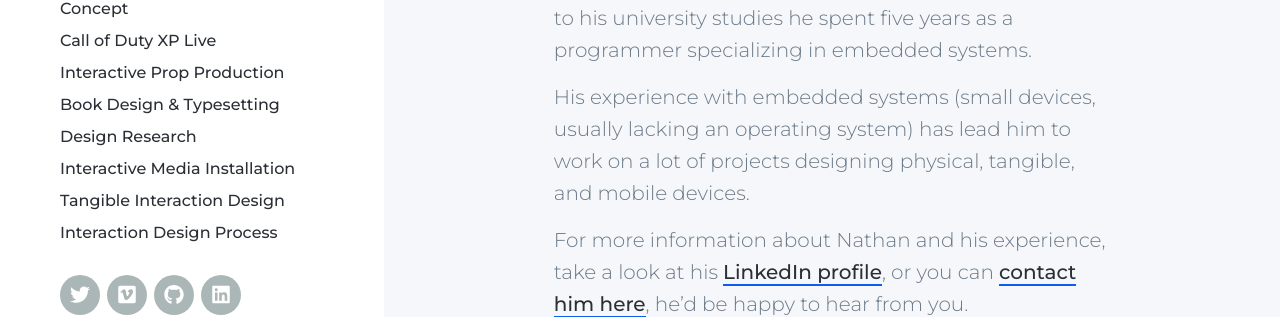
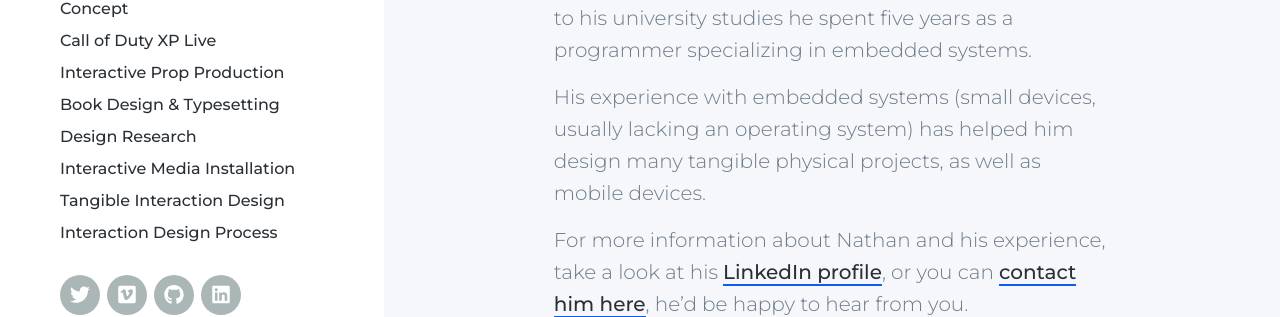
Before and after one commit to hackabletype/hackabletype.github.io, a Jekyll site: the page built from _pages/about.md, in a window 1280 px wide and 900 px high, scrolled down 362 px. Shown: the part 520-837 px from the top of the window. Built offline with Jekyll 4.4.1, drawn with Linux system fonts in a browser that asks for light colours; nearby versions of some CDN libraries.

Commit message:
copy update based on PR feedback
Signed-off-by: Nate W <4453979+nate-double-u@users.noreply.github.com>

```diff
--- a/_pages/about.md
+++ b/_pages/about.md
@@ -26,8 +26,8 @@ university studies he spent five years as a programmer specializing in embedded
 systems.
 
 His experience with embedded systems (small devices, usually lacking an
-operating system) has lead him to work on a lot of projects designing physical,
-tangible, and mobile devices.
+operating system) has helped him design many tangible physical projects, as well
+as mobile devices.
 
 For more information about Nathan and his experience, take a look at his
 [LinkedIn profile](https://www.linkedin.com/in/nate-double-u/), or you can
```
